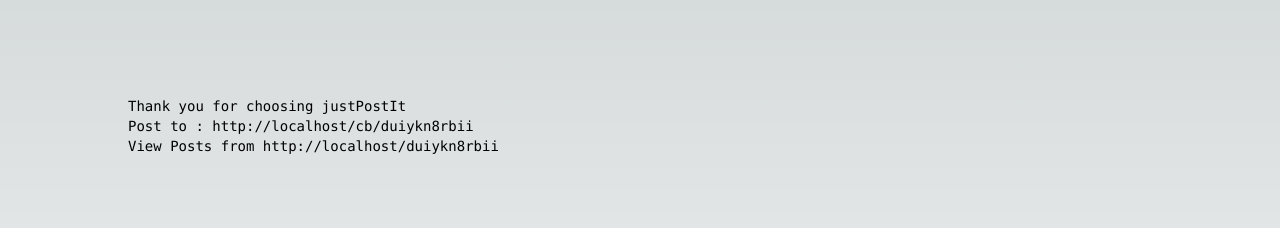
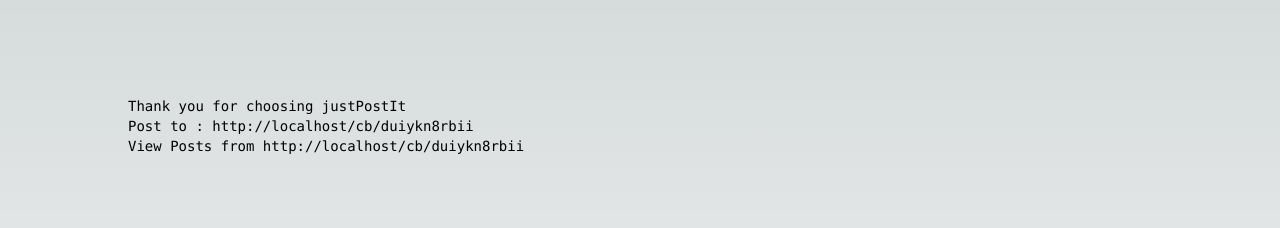
Before and after one commit to mwangiKibui/justpostit.dev, a Next.js app: page / in a window 1280 px wide. Shown: the top 228 px of the page. Built offline with nearby package versions, Linux system fonts and the light colour scheme.

Commit message:
fix: home page url update

```diff
--- a/src/components/Home.js
+++ b/src/components/Home.js
@@ -12,7 +12,7 @@
 
   let url = isClient  ? window.location.href+'cb/'+postId : "";
 
-  let clientUrl = isClient  ? window.location.href+''+postId : "";
+  let clientUrl = isClient  ? window.location.href+'cb/'+postId : "";
 
   return (
     <div>
```
